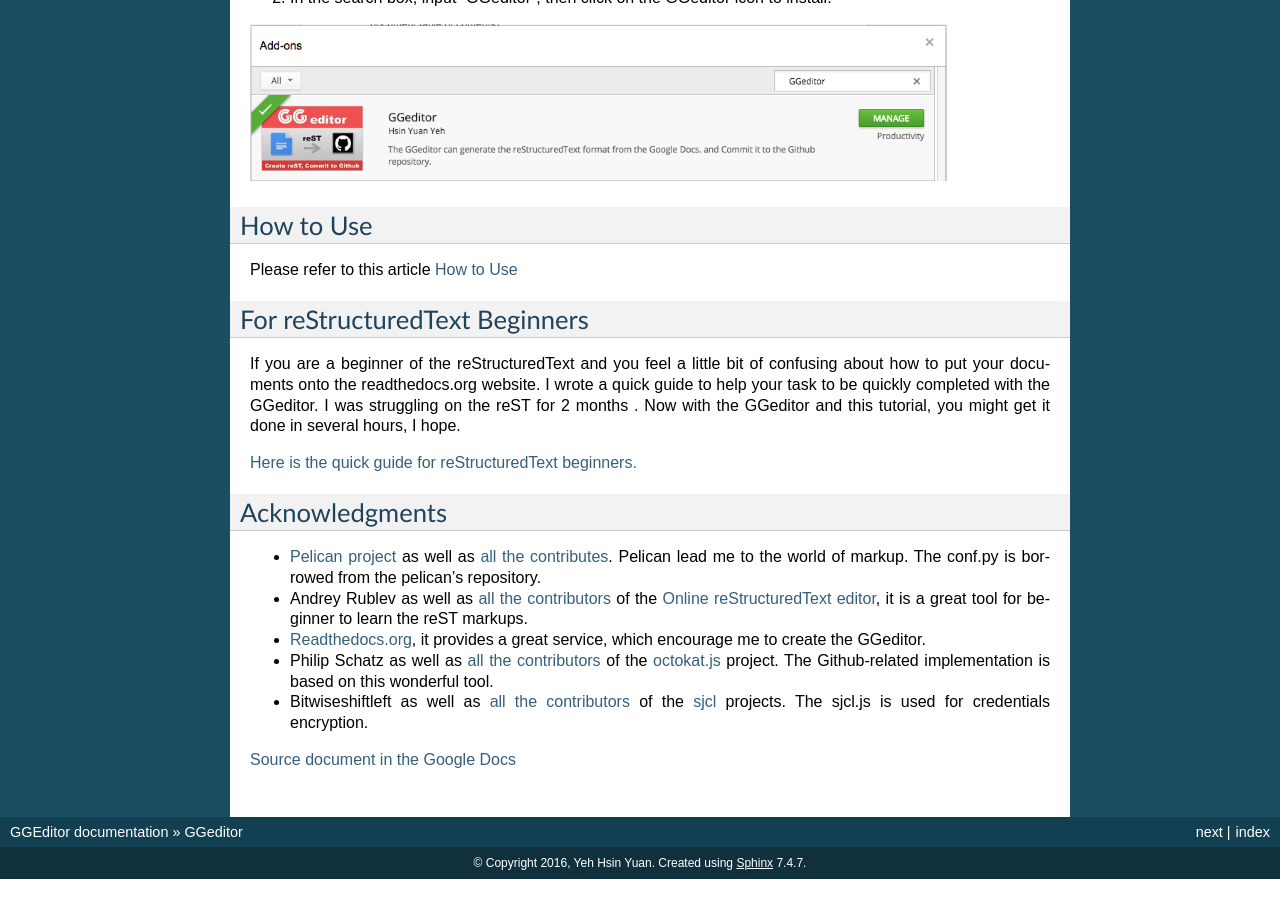
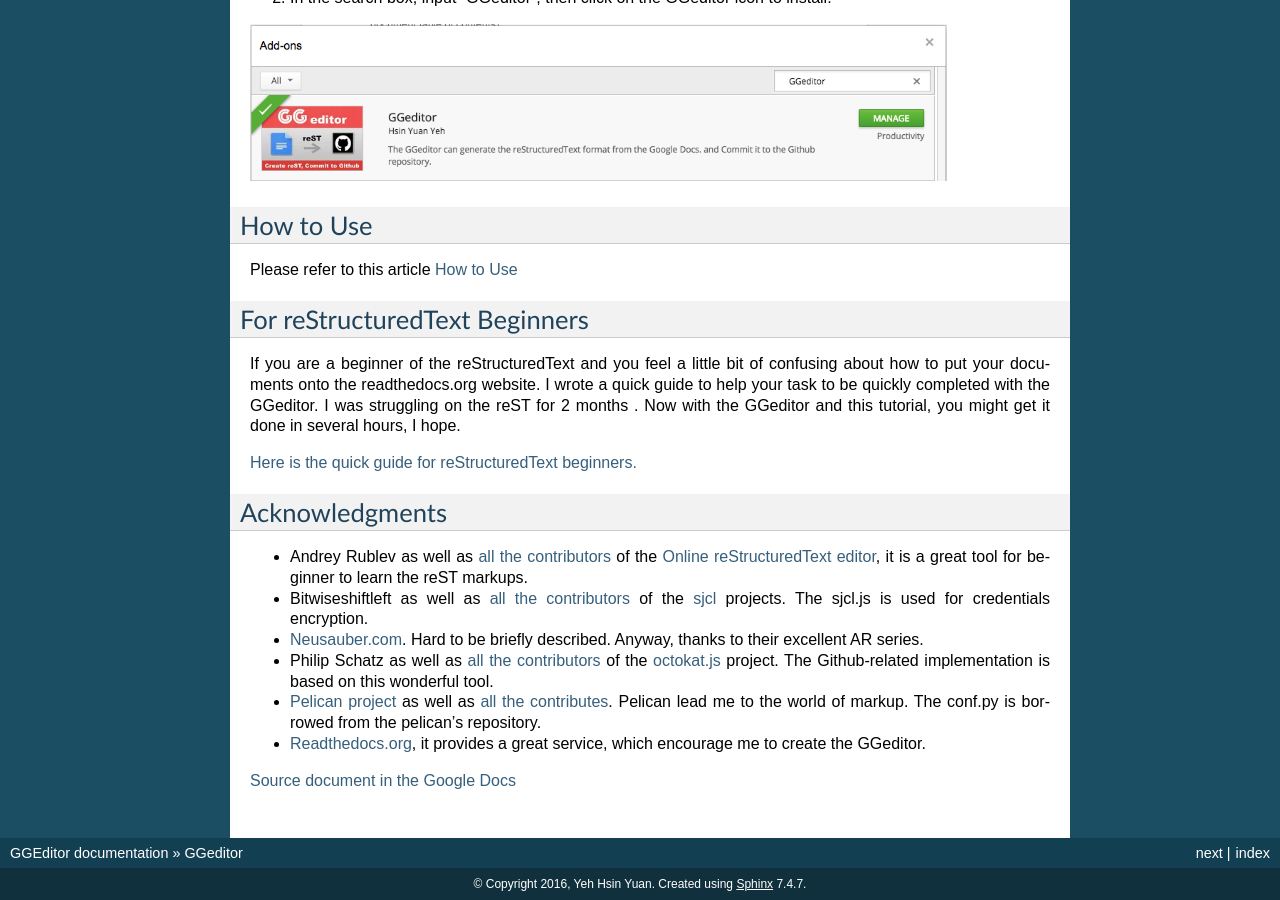
Before and after one commit to iapyeh/GGeditor, a Sphinx documentation site: the page built from docs/index.rst, in a window 1280 px wide and 900 px high, scrolled down 1007 px. Built offline with Sphinx 7.4.7, drawn with Linux system fonts in a browser that asks for light colours; before the commit the page ends 1886 px from its top, so only the background shows below that.

```diff
--- a/docs/index.rst
+++ b/docs/index.rst
@@ -73,13 +73,14 @@ If you are a beginner of the reStructuredText and you feel a little bit of confu
 Acknowledgments
 ***************
 
-* \ |LINK6|\  as well as \ |LINK7|\ . Pelican lead me to the world of markup. The conf.py is borrowed from the pelican’s repository.
-* Andrey Rublev as well as \ |LINK8|\  of the \ |LINK9|\ , it is a great tool for beginner to learn the reST markups.
-* \ |LINK10|\ , it provides a great service, which encourage me to create the GGeditor.
+* Andrey Rublev as well as \ |LINK6|\  of the \ |LINK7|\ , it is a great tool for beginner to learn the reST markups.
+* Bitwiseshiftleft as well as \ |LINK8|\  of the \ |LINK9|\  projects. The sjcl.js is used for credentials encryption.
+* \ |LINK10|\ . Hard to be briefly described. Anyway, thanks to their excellent AR series.
 * Philip Schatz as well as \ |LINK11|\  of the  \ |LINK12|\  project. The Github-related implementation is based on this wonderful tool.
-* Bitwiseshiftleft as well as \ |LINK13|\  of the \ |LINK14|\  projects. The sjcl.js is used for credentials encryption.
+* \ |LINK13|\  as well as \ |LINK14|\ . Pelican lead me to the world of markup. The conf.py is borrowed from the pelican’s repository.
+* \ |LINK15|\ , it provides a great service, which encourage me to create the GGeditor.
 
-\ |LINK15|\
+\ |LINK16|\
 
 
 .. |STYLE0| replace:: **GGeditor**
@@ -107,23 +108,23 @@ Acknowledgments
 
 .. |LINK6| raw:: html
 
-    <a href="https://github.com/getpelican/pelican" target="_blank">Pelican project</a>
+    <a href="https://github.com/anru/rsted/graphs/contributors" target="_blank">all the contributors</a>
 
 .. |LINK7| raw:: html
 
-    <a href="https://github.com/getpelican/pelican/graphs/contributors" target="_blank">all the contributes</a>
+    <a href="http://rst.ninjs.org/" target="_blank">Online reStructuredText editor</a>
 
 .. |LINK8| raw:: html
 
-    <a href="https://github.com/anru/rsted/graphs/contributors" target="_blank">all the contributors</a>
+    <a href="https://github.com/bitwiseshiftleft/sjcl/graphs/contributors" target="_blank">all the contributors</a>
 
 .. |LINK9| raw:: html
 
-    <a href="http://rst.ninjs.org/" target="_blank">Online reStructuredText editor</a>
+    <a href="https://github.com/bitwiseshiftleft/sjcl" target="_blank">sjcl</a>
 
 .. |LINK10| raw:: html
 
-    <a href="https://readthedocs.org" target="_blank">Readthedocs.org</a>
+    <a href="http://neusauber.com" target="_blank">Neusauber.com</a>
 
 .. |LINK11| raw:: html
 
```
Also changed, not shown: other parts of docs/index.rst (+9 -5 lines).
